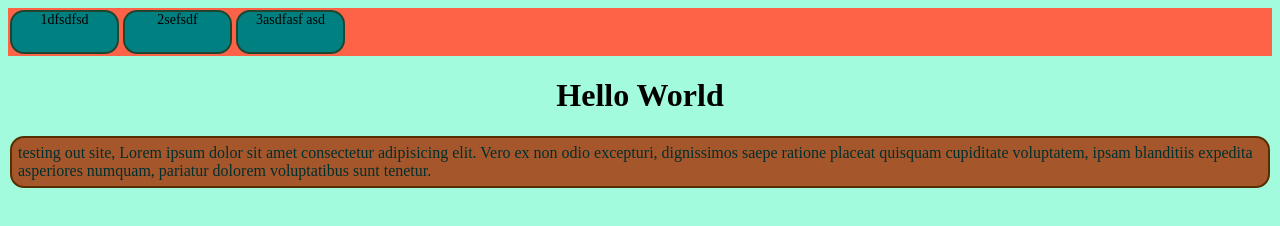
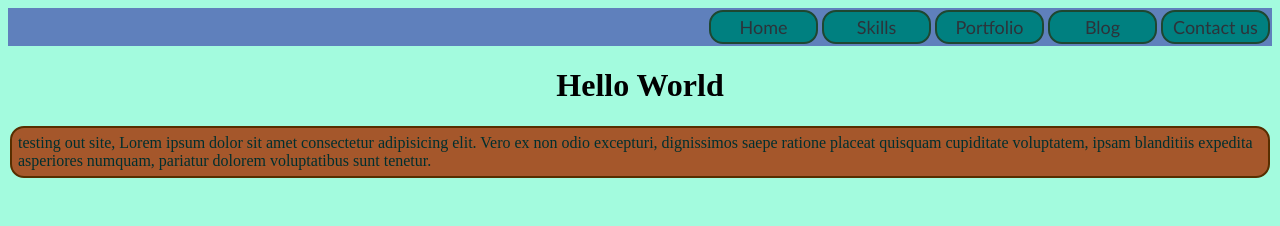
Before and after one commit to jmckirdy/Portfolio-Site, a plain HTML site: page index.html in a window 1280 px wide. Drawn offline with Linux system fonts and the light colour scheme.

Commit message:
changed navContainer font size, family, color props

```diff
--- a/index.html
+++ b/index.html
@@ -10,10 +10,12 @@
 <body>
 <!-- how to center? -->
 
-<div class="flex-container">
-    <div>1dfsdfsd</div>
-    <div>2sefsdf</div>
-    <div>3asdfasf asd</div>
+<div class="flex-navContainer">
+    <div>Contact us</div>
+    <div>Blog</div>
+    <div>Portfolio</div>
+    <div>Skills</div>
+    <div>Home</div>
   </div>
 
 <H1 style="text-align: center;">Hello World</H1>
--- a/stylesheet.css
+++ b/stylesheet.css
@@ -6,6 +6,7 @@ body {
 header {
     color: chartreuse;
     background-color: khaki;
+    text-shadow: lightcoral;
 }
 
 p {
@@ -17,23 +18,27 @@ p {
     padding: 6px;
 }
 
-.flex-container {
+.flex-navContainer {
     display: flex;
     flex-wrap: wrap;
-    flex-direction: row;
-    background-color: tomato;
+    flex-direction: row-reverse;
+    background-color: rgba(29, 6, 156, 0.5);
+
   }
 
-  .flex-container > div {
+  .flex-navContainer > div {
     border: 2px solid rgb(30, 71, 49);
     border-radius: 14px;
     background-color: teal;
     width: 105px;
-    height: 40px;
+    height: 30px;
     margin: 2px;
     text-align: center;
-    line-height: normal;
-    font-size: 14px;
+    line-height: 170%;
+    font-size: 18px;
+    font-family: 'Trebuchet MS', 'Lucida Sans Unicode',
+    'Lucida Grande', 'Lucida Sans', Arial, sans-serif;
+    color: rgb(44, 51, 58);
   }
 
   /* .stats {
```
